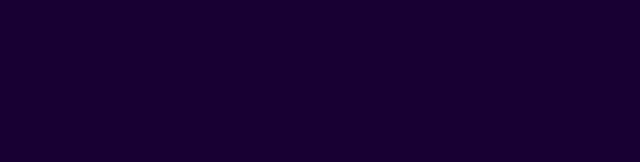
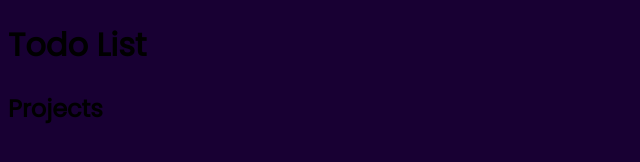
Before and after one commit to igorashs/todo-list, a website built with webpack: page dist/index.html in a window 1280 px wide. Shown: the whole page, without its empty margins (0-640 px from the left). Built offline with nearby package versions, Linux system fonts and the light colour scheme.

Commit message:
add font

```diff
--- a/dist/index.html
+++ b/dist/index.html
@@ -4,10 +4,23 @@
     <meta charset="UTF-8" />
     <meta name="viewport" content="width=device-width, initial-scale=1.0" />
     <meta http-equiv="X-UA-Compatible" content="ie=edge" />
+    <link
+      href="https://fonts.googleapis.com/css?family=Poppins&display=swap"
+      rel="stylesheet"
+    />
     <link rel="stylesheet" href="styles/global-style.css" />
     <title>TODO List</title>
   </head>
   <body>
+    <div class="container">
+      <header class="header">
+        <h1 class="logo">Todo List</h1>
+      </header>
+      <section class="menu">
+        <h2 class="title">Projects</h2>
+      </section>
+    </div>
+
     <script src="main.js"></script>
   </body>
 </html>
--- a/dist/styles/global-style.css
+++ b/dist/styles/global-style.css
@@ -1,3 +1,7 @@
+* {
+  font-family: 'Poppins', sans-serif;
+}
+
 body {
   background-color: rgb(24, 0, 51);
 }
```
